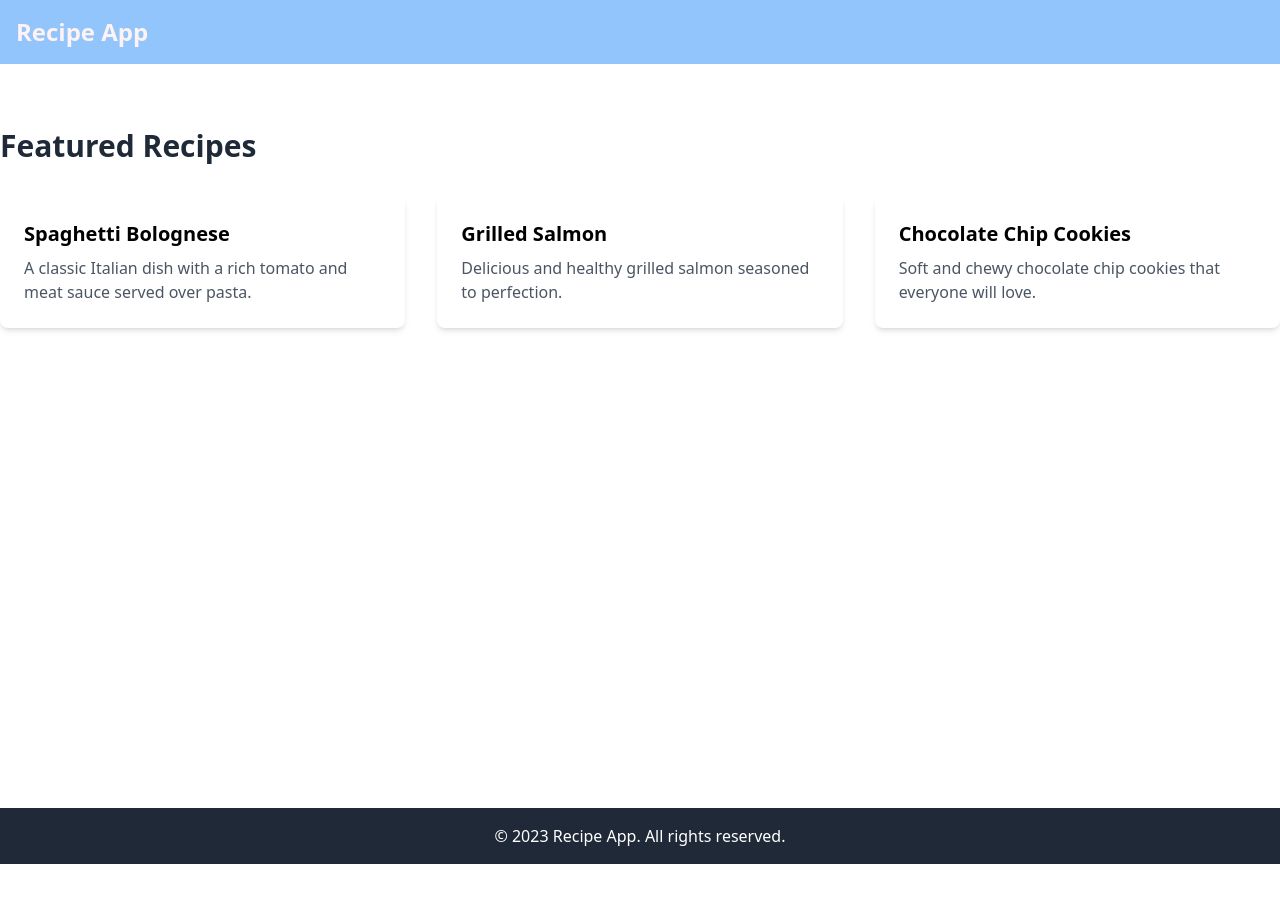
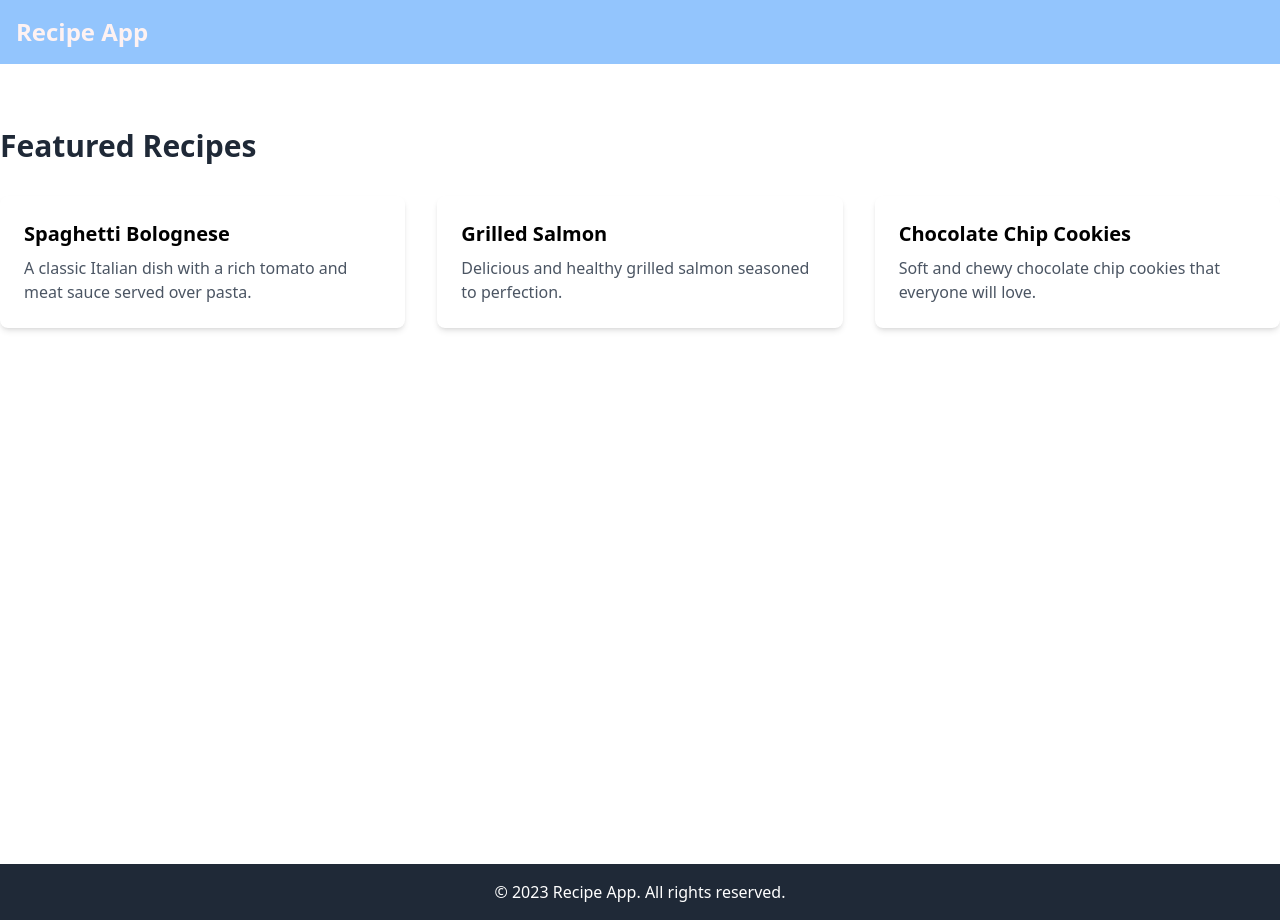
Before and after one commit to scottvphan/recipe-app, a React (Vite) app: page / in a window 1280 px wide. Before the commit the page ends 864 px from the top, so only its background shows below. Built offline with nearby package versions, Linux system fonts and the light colour scheme.

Commit message:
moved footer to layout component

```diff
--- a/src/components/Footer.tsx
+++ b/src/components/Footer.tsx
@@ -0,0 +1,10 @@
+export default function Footer() {
+
+  return (
+    <footer className="bg-gray-800 text-white p-4">
+      <div className="container mx-auto text-center">
+        <p>&copy; 2023 Recipe App. All rights reserved.</p>
+      </div>
+    </footer>
+  );
+}
--- a/src/components/Layout.tsx
+++ b/src/components/Layout.tsx
@@ -1,12 +1,16 @@
 import { Outlet, useOutletContext } from "react-router-dom";
 import Navbar from "./Navbar";
+import { useEffect } from "react";
+import Footer from "./Footer";
 
 export default function Layout() {
+  useEffect(() => {}, []);
 
-    return(
-        <>
-            <Navbar />
-            <Outlet />
-        </>
-    )
+  return (
+    <>
+      <Navbar />
+      <Outlet />
+      <Footer />
+    </>
+  );
 }
--- a/src/pages/HomePage.tsx
+++ b/src/pages/HomePage.tsx
@@ -13,18 +13,15 @@ export default function HomePage() {
                 Spaghetti Bolognese
               </h3>
               <p className="text-gray-600">
-                                A classic Italian dish with a rich tomato and
-                                meat sauce served over pasta.
+                A classic Italian dish with a rich tomato and meat sauce served
+                over pasta.
               </p>
             </div>
 
             <div className="bg-white p-6 rounded-lg shadow-md">
-                            <h3 className="text-xl font-semibold mb-2">
-                                Grilled Salmon
-                            </h3>
+              <h3 className="text-xl font-semibold mb-2">Grilled Salmon</h3>
               <p className="text-gray-600">
-                                Delicious and healthy grilled salmon seasoned to
-                                perfection.
+                Delicious and healthy grilled salmon seasoned to perfection.
               </p>
             </div>
 
@@ -33,19 +30,12 @@ export default function HomePage() {
                 Chocolate Chip Cookies
               </h3>
               <p className="text-gray-600">
-                                Soft and chewy chocolate chip cookies that
-                                everyone will love.
+                Soft and chewy chocolate chip cookies that everyone will love.
               </p>
             </div>
           </div>
         </div>
       </section>
-
-            <footer className="bg-gray-800 text-white p-4">
-                <div className="container mx-auto text-center">
-                    <p>&copy; 2023 Recipe App. All rights reserved.</p>
-                </div>
-            </footer>
     </div>
   );
 }
```
Also changed, not shown: src/App.tsx (+5 -11 lines). Lines whose indentation alone changed are shown as unchanged.
